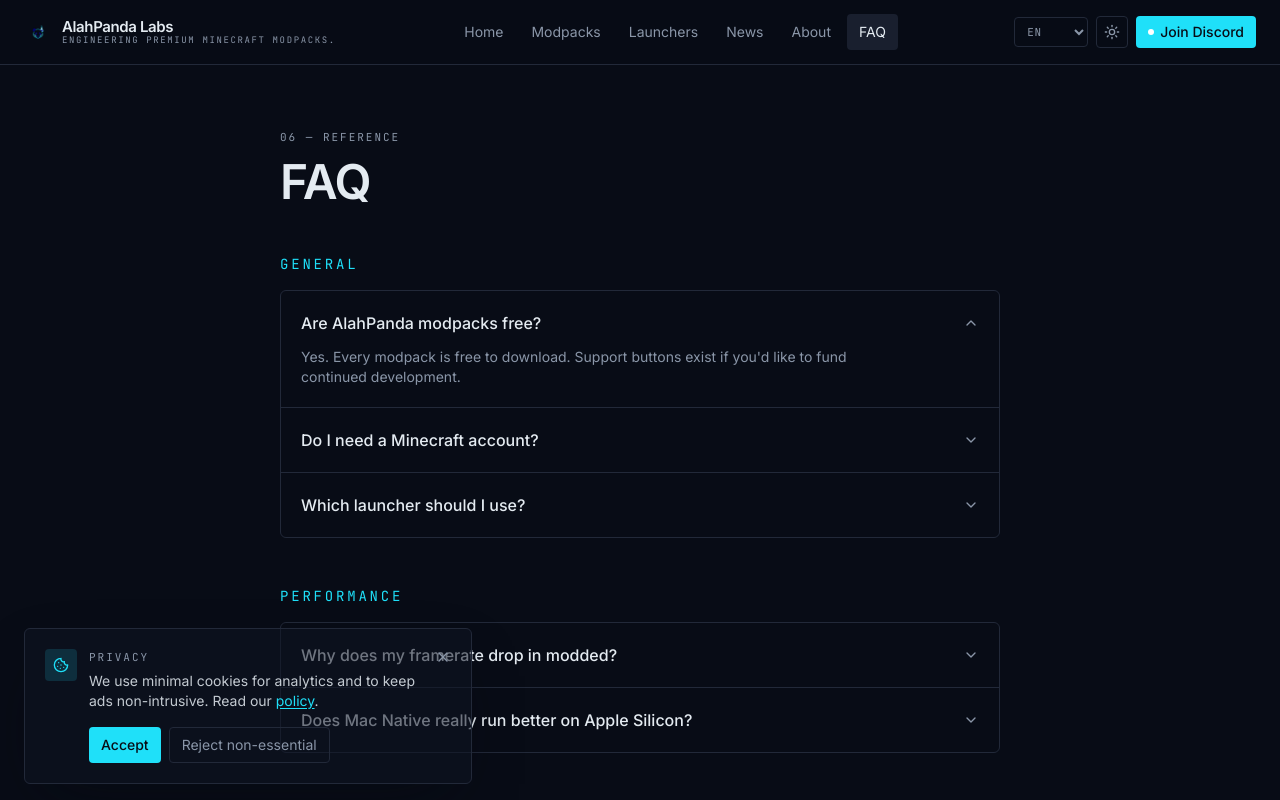
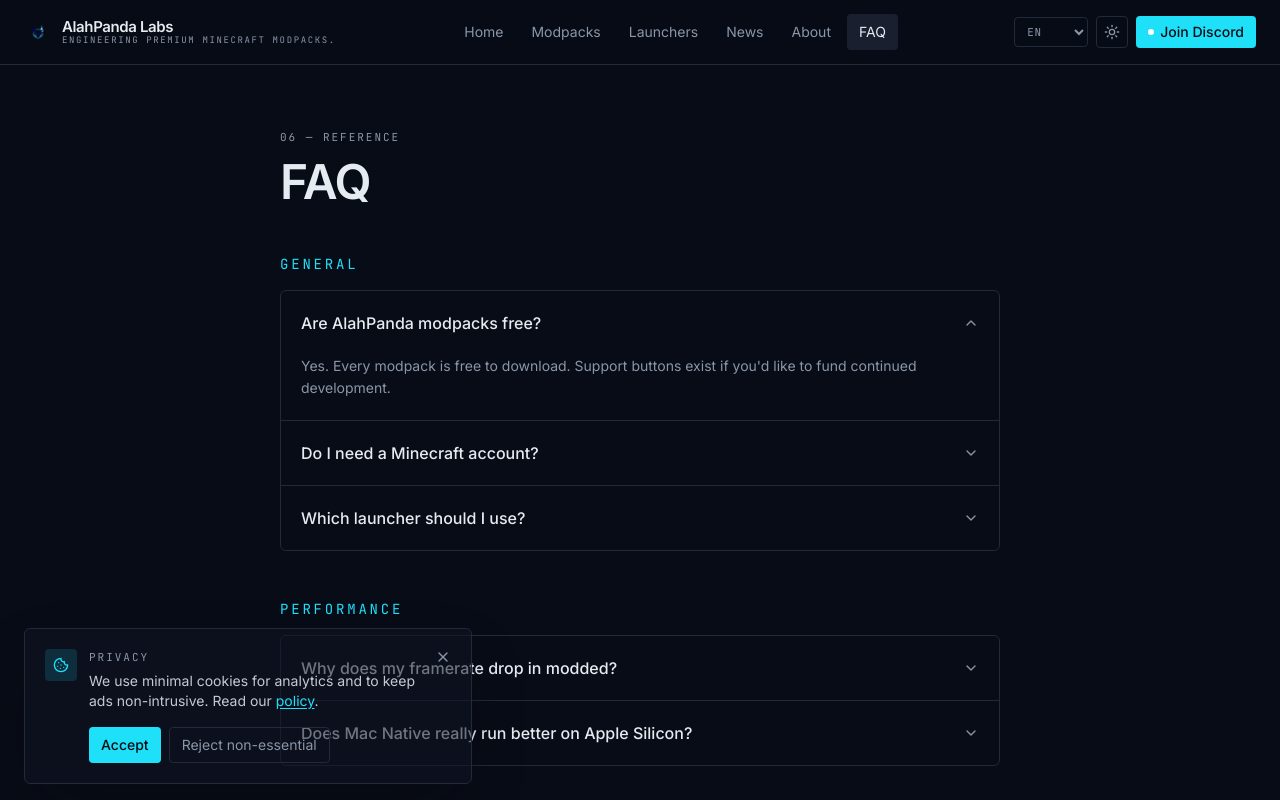
Before and after one commit to AlahPanda/panda-forge-labs, a React (Vite) app: page /faq in a window 1280 px wide. Both pictures are taken after a click on the button "Are AlahPanda modpacks free?". Shown: the top 800 px of the page. Built offline with nearby package versions, Linux system fonts and the light colour scheme; the HTML template or start-up script is replaced by a standard one.

Commit message:
Add animation to FAQ item expansion

```diff
--- a/src/pages/Faq.tsx
+++ b/src/pages/Faq.tsx
@@ -4,6 +4,7 @@ import { faq } from '@/content';
 import { useI18n } from '@/lib/i18n';
 import { useState } from 'react';
 import { ChevronDown } from 'lucide-react';
+import { motion, AnimatePresence } from 'framer-motion';
 
 export default function Faq() {
   const { t } = useI18n();
@@ -18,7 +19,7 @@ export default function Faq() {
           {faq.map((cat) => (
             <div key={cat.id} className="reveal">
               <h2 className="text-sm font-mono uppercase tracking-[0.2em] text-signal mb-4">{cat.title}</h2>
-              <div className="border border-hairline rounded-lg divide-y divide-hairline">
+              <div className="border border-hairline rounded-lg divide-y divide-hairline overflow-hidden">
                 {cat.items.map((item, idx) => (
                   <FaqItem key={idx} q={item.q} a={item.a} />
                 ))}
@@ -34,15 +35,30 @@ export default function Faq() {
 function FaqItem({ q, a }: { q: string; a: string }) {
   const [open, setOpen] = useState(false);
   return (
-    <button
-      onClick={() => setOpen((v) => !v)}
-      className="w-full text-left p-5 hover:bg-secondary/40 transition-colors"
-    >
-      <div className="flex items-center justify-between gap-4">
+    <div className="border-hairline">
+      <button
+        onClick={() => setOpen((v) => !v)}
+        className="w-full text-left p-5 hover:bg-secondary/40 transition-colors flex items-center justify-between gap-4"
+      >
         <span className="font-medium">{q}</span>
-        <ChevronDown className={`h-4 w-4 text-muted-foreground transition-transform ${open ? 'rotate-180' : ''}`} />
-      </div>
-      {open && <p className="mt-3 text-sm text-muted-foreground">{a}</p>}
-    </button>
+        <ChevronDown className={`h-4 w-4 text-muted-foreground transition-transform duration-300 ${open ? 'rotate-180' : ''}`} />
+      </button>
+
+      <AnimatePresence initial={false}>
+        {open && (
+          <motion.div
+            initial={{ height: 0, opacity: 0 }}
+            animate={{ height: "auto", opacity: 1 }}
+            exit={{ height: 0, opacity: 0 }}
+            transition={{ duration: 0.3, ease: "easeInOut" }}
+            className="overflow-hidden"
+          >
+            <div className="px-5 pb-5 text-sm text-muted-foreground leading-relaxed">
+              {a}
+            </div>
+          </motion.div>
+        )}
+      </AnimatePresence>
+    </div>
   );
 }
```
